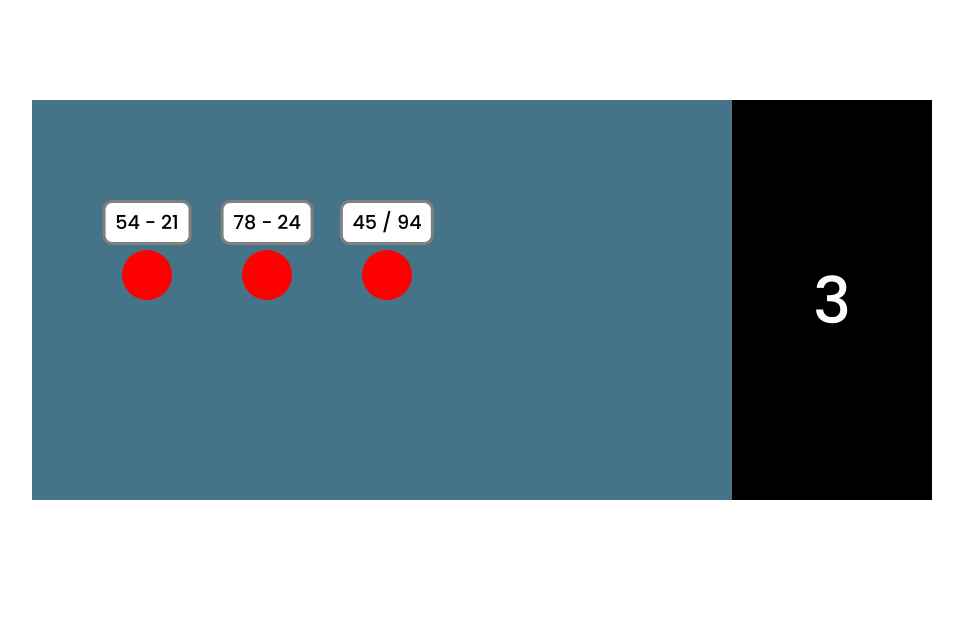
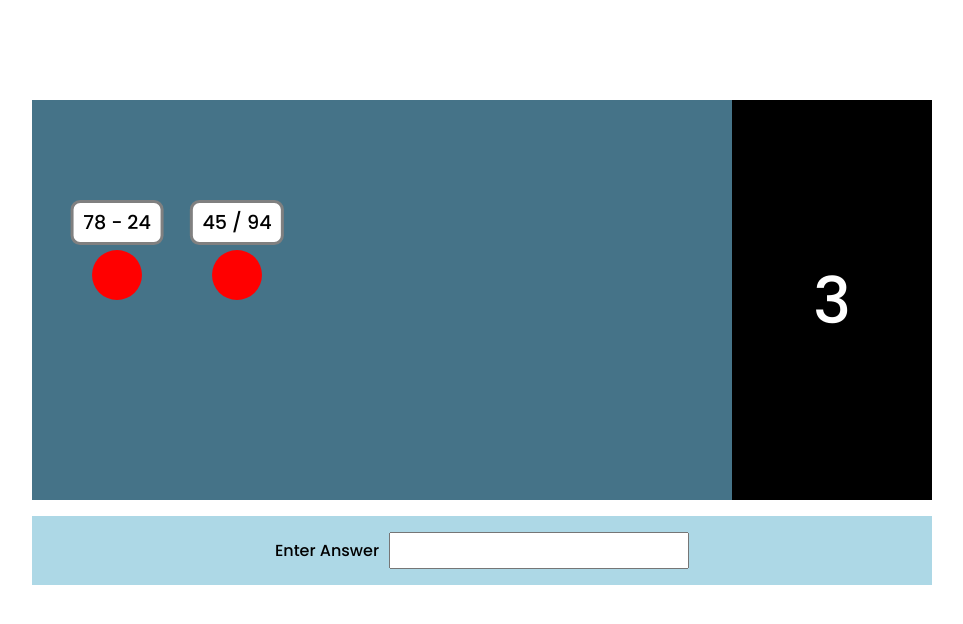
Before and after one commit to kapaha/math-castle, a website built with webpack: page src/index.html in a window 1280 px wide. Shown: the whole page, without its empty margins (158-1121 px from the left). Built offline with nearby package versions, Linux system fonts and the light colour scheme.

Commit message:
Add answer form with basic styles

```diff
--- a/src/index.html
+++ b/src/index.html
@@ -5,9 +5,12 @@
         <meta http-equiv="X-UA-Compatible" content="IE=edge" />
         <meta name="viewport" content="width=device-width, initial-scale=1.0" />
         <!-- FONT LINK -->
-        <link rel="preconnect" href="https://fonts.googleapis.com">
-        <link rel="preconnect" href="https://fonts.gstatic.com" crossorigin>
-        <link href="https://fonts.googleapis.com/css2?family=Poppins:wght@500&display=swap" rel="stylesheet">
+        <link rel="preconnect" href="https://fonts.googleapis.com" />
+        <link rel="preconnect" href="https://fonts.gstatic.com" crossorigin />
+        <link
+            href="https://fonts.googleapis.com/css2?family=Poppins:wght@500&display=swap"
+            rel="stylesheet"
+        />
         <title>Castle Game</title>
     </head>
     <body>
@@ -16,5 +19,9 @@
                 <p id="castle-lives"></p>
             </div>
         </div>
+        <form class="answer-form">
+            <label for="answer-input">Enter Answer</label>
+            <input class="input" type="text" id="answer-input" />
+        </form>
     </body>
 </html>
--- a/src/styles/styles.css
+++ b/src/styles/styles.css
@@ -63,3 +63,22 @@
     border-color: black;
     font-size: 1.5rem;
 }
+
+/* Answer form styles */
+.answer-form {
+    background-color: lightblue;
+    width: 900px;
+    margin: 1rem auto;
+    padding: 1rem;
+
+    display: flex;
+    justify-content: center;
+    align-items: center;
+}
+
+#answer-input {
+    margin-left: 10px;
+    width: 300px;
+    font-size: 1rem;
+    padding: 0.25em 0.5em;
+}
```
